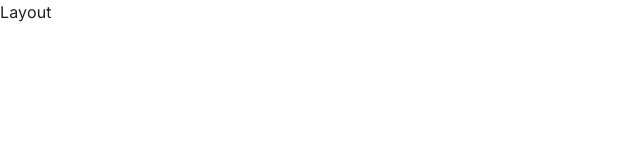
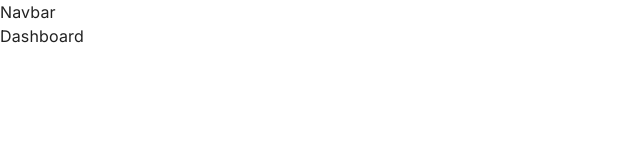
Before and after one commit to shadman-ahmed27/admin-dashboard, a React (Create React App) app in the folder client/: page /dashboard in a window 1280 px wide. Shown: the top 160 px of the page, without its empty margins (0-640 px from the left). Built offline with nearby package versions, Linux system fonts and the light colour scheme.

Commit message:
feat: FlexBetween for consistent and easy styling. outlet for routes. Navbar imports

```diff
--- /dev/null
+++ b/client/src/components/FlexBetween.jsx
@@ -0,0 +1,9 @@
+const { styled, Box } = require("@mui/material");
+
+const FlexBetween = styled(Box)({
+  display: "flex",
+  justifyContent: "space-between",
+  alignItems: "center",
+});
+
+export default FlexBetween;
--- /dev/null
+++ b/client/src/components/Navbar.jsx
@@ -0,0 +1,19 @@
+import React, { useState } from "react";
+import {
+  LightModeOutlined,
+  DarkModeOutlined,
+  MenuIcon as MenuIcon,
+  Search,
+  SettingsOutlined,
+  ArrowDropDownOutlined,
+} from "@mui/icons-material";
+import FlexBetween from "./FlexBetween";
+import { useDispatch } from "react-redux";
+import { setMode } from "state";
+import ProfileImage from "assets/profile.jpg";
+
+const Navbar = () => {
+  return <div>Navbar</div>;
+};
+
+export default Navbar;
--- a/client/src/scenes/layout/index.jsx
+++ b/client/src/scenes/layout/index.jsx
@@ -1,7 +1,18 @@
-import React from "react";
+import { useState } from "react";
+import { Box, useMediaQuery } from "@mui/material";
+import { Outlet } from "react-router-dom";
+import { useSelector } from "react-redux";
+import Navbar from "components/Navbar";
 
 const Layout = () => {
-  return <div>Layout</div>;
+  return (
+    <Box width="100%" height="100%">
+      <Box>
+        <Navbar />
+        <Outlet />
+      </Box>
+    </Box>
+  );
 };
 
 export default Layout;
```
Also changed, not shown: client/src/assets/profile.jpg (renamed from client/src/assets/profile-pic.jpg).
